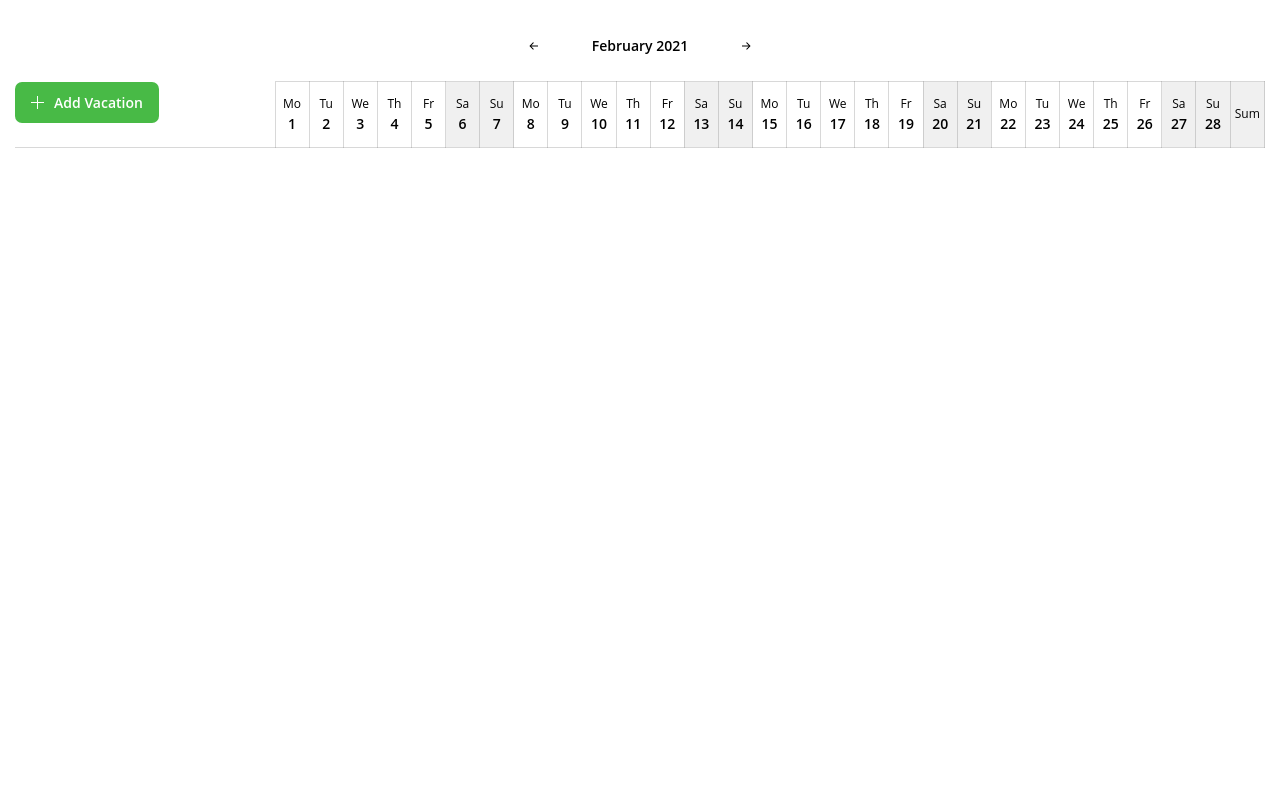
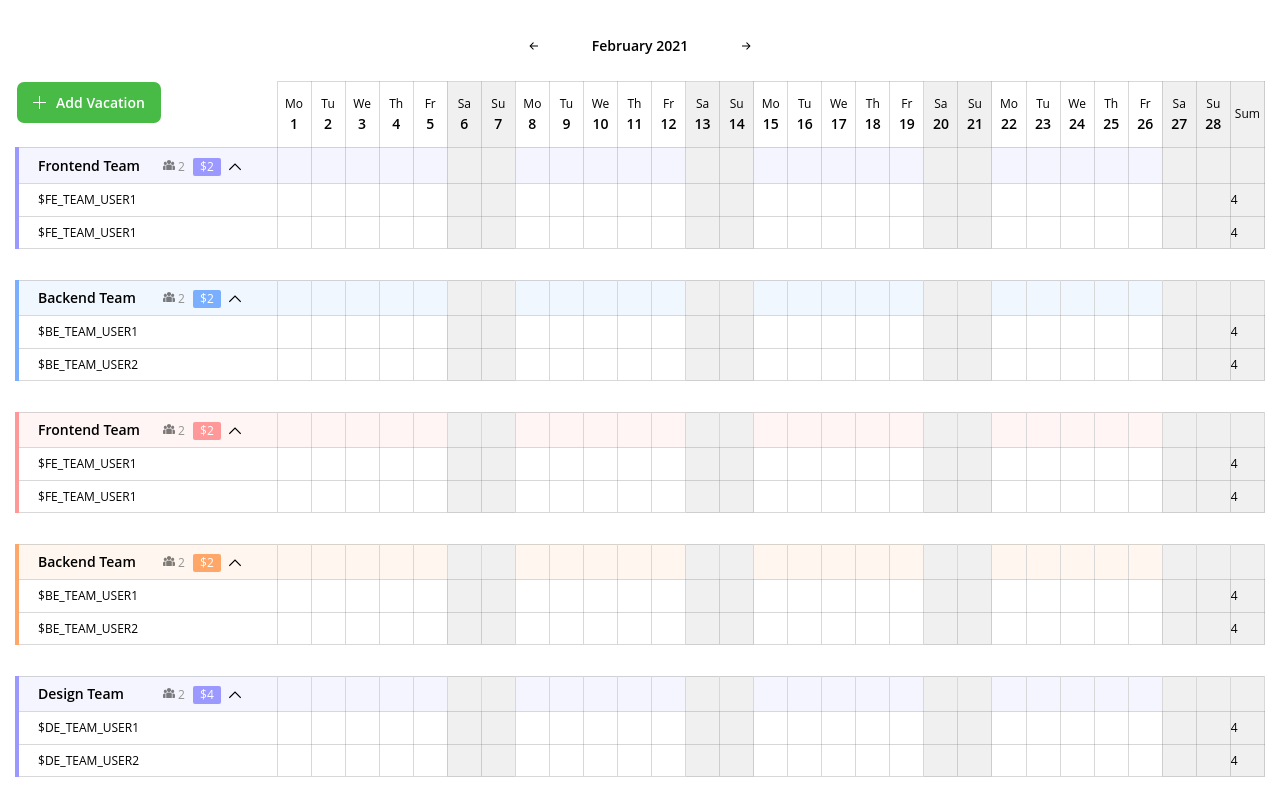
Before and after one commit to LaughingThroll/react-calendar, a React (Create React App) app: page / in a window 1280 px wide. Shown: the top 800 px of the page. Built offline with nearby package versions, Linux system fonts and the light colour scheme.

Commit message:
added: calendar-body

```diff
--- a/src/api/DB.ts
+++ b/src/api/DB.ts
@@ -3,6 +3,7 @@ const departmentTeams = {
     {
       name: "Frontend Team",
       percentageOfAbsent: [0, 2, 0, 0, 1, 22, 2, 2, 2, 2, 11, 1],
+      teamId: 0,
       members: [
         {
           name: "FE_Team_User1",
@@ -23,6 +24,7 @@ const departmentTeams = {
     {
       name: "Backend Team",
       percentageOfAbsent: [0, 2, 0, 0, 1, 2, 2, 2, 2, 2, 1, 1],
+      teamId: 1,
       members: [
         {
           name: "BE_Team_User1",
@@ -43,6 +45,7 @@ const departmentTeams = {
     {
       name: "Frontend Team",
       percentageOfAbsent: [0, 2, 0, 0, 1, 22, 2, 2, 2, 2, 11, 1],
+      teamId: 2,
       members: [
         {
           name: "FE_Team_User1",
@@ -63,6 +66,7 @@ const departmentTeams = {
     {
       name: "Backend Team",
       percentageOfAbsent: [0, 2, 0, 0, 1, 2, 2, 2, 2, 2, 1, 1],
+      teamId: 3,
       members: [
         {
           name: "BE_Team_User1",
@@ -83,6 +87,7 @@ const departmentTeams = {
     {
       name: "Design Team",
       percentageOfAbsent: [11, 4, 0, 0, 1, 2, 0, 2, 12, 2, 0, 1],
+      teamId: 4,
       members: [
         {
           name: "DE_Team_User1",
@@ -103,6 +108,7 @@ const departmentTeams = {
     {
       name: "QA Team",
       percentageOfAbsent: [16, 14, 0, 0, 1, 2, 0, 2, 2, 0, 0, 28],
+      teamId: 5,
       members: [
         {
           name: "QA_Team_User1",
@@ -123,6 +129,7 @@ const departmentTeams = {
     {
       name: "Manager Team",
       percentageOfAbsent: [16, 14, 0, 0, 1, 2, 0, 2, 2, 0, 0, 28],
+      teamId: 6,
       members: [
         {
           name: "Manager_Team_User1",
@@ -143,6 +150,7 @@ const departmentTeams = {
     {
       name: "Hello Team",
       percentageOfAbsent: [16, 14, 0, 0, 1, 2, 0, 2, 2, 0, 0, 28],
+      teamId: 10,
       members: [
         {
           name: "Manager_Team_User1",
@@ -163,6 +171,7 @@ const departmentTeams = {
     {
       name: "Hello Team",
       percentageOfAbsent: [16, 14, 0, 0, 1, 2, 0, 2, 2, 0, 0, 28],
+      teamId: 7,
       members: [
         {
           name: "Manager_Team_User1",
--- /dev/null
+++ b/src/components/Team.tsx
@@ -0,0 +1,53 @@
+import React from "react"
+
+import iconUsers from "./../assets/images/icons/users.svg"
+
+import TeamCell from "./TeamCell"
+import TeamMember from "./TeamMember"
+
+import { THEMES } from "../constant"
+import { formatDayInBinaryString } from "../utils/date"
+
+import { IMember, ITeam } from "../types/DB"
+
+interface ITeamComponent {
+  team: ITeam
+  date: Date
+  allDaysInMonth: number
+  themeIndex?: number
+}
+
+const Team: React.FC<ITeamComponent> = ({
+  team: { members, percentageOfAbsent, name: nameTeam },
+  allDaysInMonth,
+  date,
+  themeIndex = 0,
+}) => {
+  const mainTheme = THEMES[themeIndex % THEMES.length][0]
+  return (
+    <>
+      <tr className={`calendar-team calendar-table--indentation ${mainTheme} ${THEMES[themeIndex % THEMES.length][1]}`}>
+        <td className="team team--common">
+          <span className="team__name">{nameTeam}</span>
+          <div className="team__other">
+            <div className="team__users users">
+              <img className="users__svg" src={iconUsers} alt="" />
+              <span className="users__count">{members.length}</span>
+            </div>
+            <div className="team__weekend-percent weekend-percent">${percentageOfAbsent[date.getMonth()]}</div>
+            <button className="button-arrow-up"></button>
+          </div>
+        </td>
+        {new Array(allDaysInMonth).fill(0).map((_, day) => (
+          <TeamCell dayString={formatDayInBinaryString(date, day + 1)} />
+        ))}
+        <td className="calendar-team__cell cell-gray"></td>
+      </tr>
+      {members.map(({ name: nameMember }: IMember) => (
+        <TeamMember date={date} allDaysInMonth={allDaysInMonth} name={nameMember} theme={mainTheme} />
+      ))}
+    </>
+  )
+}
+
+export default Team
--- /dev/null
+++ b/src/components/TeamCell.tsx
@@ -0,0 +1,7 @@
+import React from "react"
+
+const TeamCell: React.FC<{ dayString: string }> = ({ dayString }) => {
+  return <td className={`calendar-team__cell ${dayString === "Sa" || dayString === "Su" ? "cell-gray" : ""}`}></td>
+}
+
+export default TeamCell
--- /dev/null
+++ b/src/components/TeamMember.tsx
@@ -0,0 +1,28 @@
+import React from "react"
+
+import TeamCell from "./TeamCell"
+
+import { formatDayInBinaryString } from "./../utils/date"
+
+interface ITeamMember {
+  date: Date
+  allDaysInMonth: number
+  name: string
+  theme?: string
+}
+
+const TeamMember: React.FC<ITeamMember> = ({ date, allDaysInMonth, theme, name }) => {
+  return (
+    <tr className={`calendar-body ${theme}`}>
+      <td className="team team--member calendar-body__cell ">
+        <span className="team__name">${name}</span>
+      </td>
+      {new Array(allDaysInMonth).fill(0).map((_, day) => (
+        <TeamCell dayString={formatDayInBinaryString(date, day + 1)} />
+      ))}
+      <td className="calendar-body__cell cell-gray">4</td>
+    </tr>
+  )
+}
+
+export default TeamMember
--- a/src/containers/App.tsx
+++ b/src/containers/App.tsx
@@ -1,37 +1,53 @@
 import React from "react"
+
+import departmentParts from "../api/DB"
 
 import Navigation from "../components/CalendarNavigation"
 import CalendarHeader from "../components/CalendarHeader/CalendarHeader"
+import Team from "../components/Team"
+
 import { daysInMonth } from "../utils/date"
+import { ITeam } from "../types/DB"
 
 interface IAppState {
   currentDate: Date
   daysInMonth: number
+  teams: ITeam[]
 }
 
 class App extends React.Component {
   state: IAppState = {
     currentDate: new Date(),
     daysInMonth: daysInMonth(new Date()),
+    teams: [],
+  }
+
+  componentDidMount() {
+    this.setState({ teams: departmentParts.teams })
   }
 
   changeCurrentMonth = (symbol: "-" | "+", value: number) => {
     const currentDate = new Date(
       this.state.currentDate.setMonth(this.state.currentDate.getMonth() + parseInt(symbol + value, 10)),
     )
-    this.setState({ currentDate })
+    this.setState({ currentDate, daysInMonth: daysInMonth(currentDate) })
   }
 
   render() {
-    const { currentDate, daysInMonth } = this.state
+    const { currentDate, daysInMonth, teams } = this.state
 
+    console.log(teams)
     return (
       <div className="container">
         <Navigation date={this.state.currentDate} changeCurrentMonth={this.changeCurrentMonth} />
         <table className="calendar-table">
           <CalendarHeader date={currentDate} daysInMonth={daysInMonth} />
 
-          <tbody></tbody>
+          <tbody>
+            {teams.map((team: ITeam, index: number) => (
+              <Team key={team.teamId} team={team} date={currentDate} allDaysInMonth={daysInMonth} themeIndex={index} />
+            ))}
+          </tbody>
         </table>
       </div>
     )
--- a/src/styles/index.scss
+++ b/src/styles/index.scss
@@ -7,8 +7,13 @@
 
 @import "./sub-modules/cell-gray";
 @import "./sub-modules/button";
+@import "./sub-modules/button-arrow-up";
+@import "./sub-modules/team";
+@import "./sub-modules/users";
+@import "./sub-modules/weekend-percent";
 
 @import "./modules/calendar";
 @import "./modules/calendar-navigation";
 @import "./modules/calendar-header";
 @import "./modules/calendar-table";
+@import "./modules/calendar-team";
--- /dev/null
+++ b/src/styles/modules/_calendar-team.scss
@@ -0,0 +1,7 @@
+.calendar-team {
+  &__cell:last-child {
+    @extend %font-bold;
+
+    text-align: center;
+  }
+}
--- /dev/null
+++ b/src/styles/sub-modules/_team.scss
@@ -0,0 +1,37 @@
+.team {
+  padding: 7px 5px 7px 19px;
+
+  &--common {
+    .team__name {
+      @extend %font-bold;
+
+      display: inline-block;
+      max-width: 105px;
+      width: 100%;
+      white-space: nowrap;
+      overflow: hidden;
+      text-transform: capitalize;
+      vertical-align: text-top;
+    }
+  }
+
+  &--member {
+    .team__name {
+      text-transform: uppercase;
+    }
+  }
+
+  &__other {
+    display: inline-block;
+    margin-left: 20px;
+    vertical-align: bottom;
+
+    & > * {
+      display: inline-block;
+    }
+
+    & > *:not(:last-child) {
+      margin-right: 8px;
+    }
+  }
+}
--- /dev/null
+++ b/src/styles/sub-modules/_users.scss
@@ -0,0 +1,8 @@
+.users {
+  color: $users-count;
+
+  &__count {
+    display: inline-block;
+    margin-left: 3px;
+  }
+}
--- /dev/null
+++ b/src/styles/sub-modules/_weekend-percent.scss
@@ -0,0 +1,7 @@
+.weekend-percent {
+  display: inline-block;
+  border-radius: 2px;
+  min-width: 28px;
+  text-align: center;
+  padding: 0 3px;
+}
--- /dev/null
+++ b/src/styles/sub-modules/button-arrow-up.scss
@@ -0,0 +1,8 @@
+.button-arrow-up {
+  width: 12px;
+  height: 8px;
+  background-image: url("../../assets/images/icons/arrow--up.svg");
+  background-position: center center;
+  background-size: cover;
+  background-repeat: no-repeat;
+}
--- a/src/types/DB.d.ts
+++ b/src/types/DB.d.ts
@@ -11,10 +11,11 @@ interface IMember {
   vacations: IVacation[]
 }
 
-interface ITeam {
+export interface ITeam {
   name: string
   percentageOfAbsent: number[]
   members: IMember[]
+  teamId: number
 }
 
 export interface IDepartmentTeams {
```
